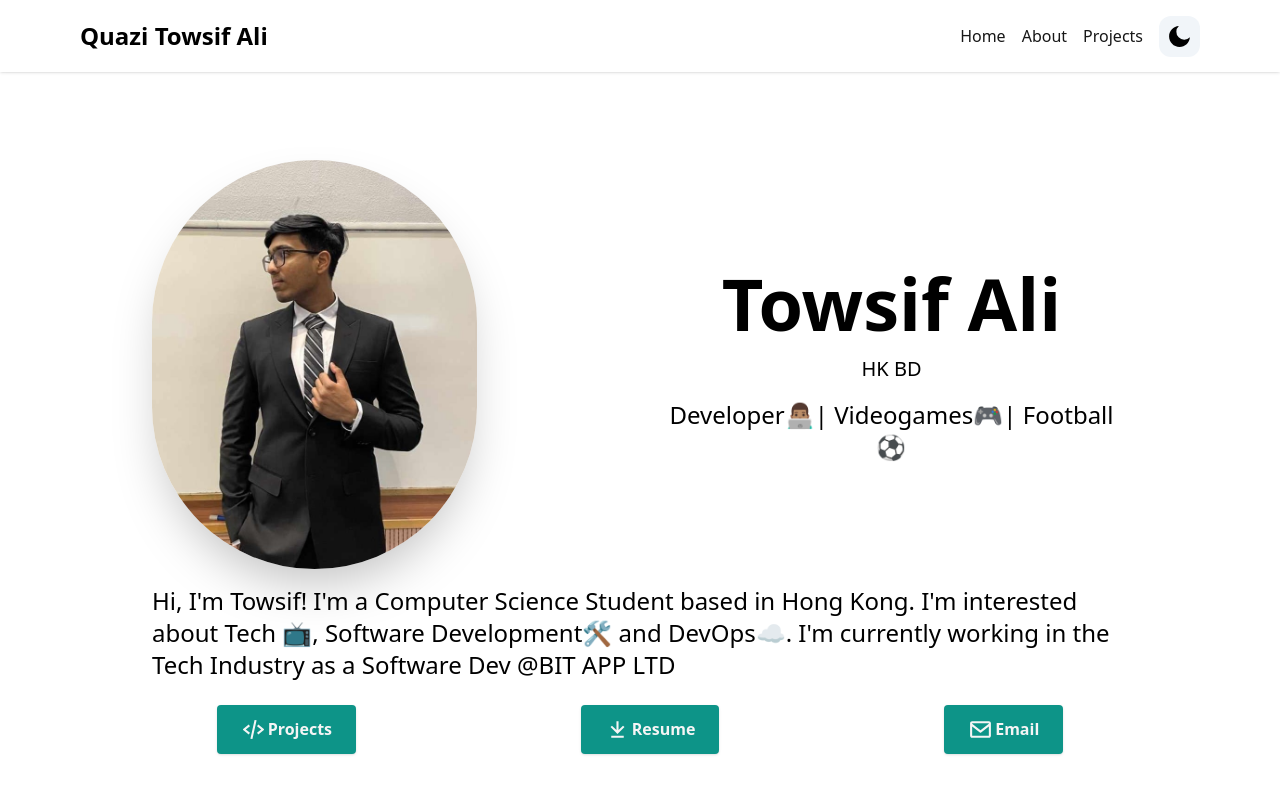
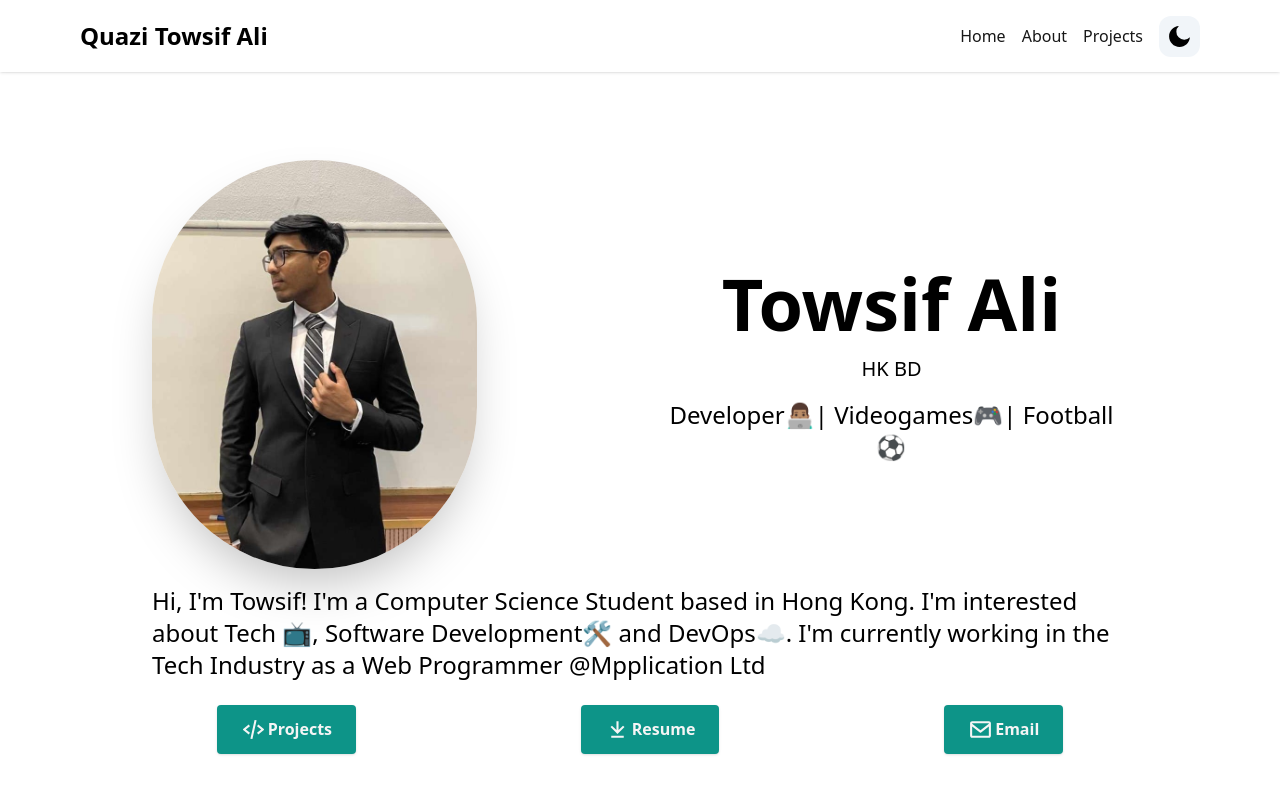
Before and after one commit to towsifali/Portfolio, a Next.js app: page / in a window 1280 px wide. Shown: the top 800 px of the page. Built offline with nearby package versions, Linux system fonts and the light colour scheme.

Commit message:
Changed Resume 2024 FEB | Mpplication job

```diff
--- a/components/HeroSection.tsx
+++ b/components/HeroSection.tsx
@@ -9,7 +9,7 @@ export default function HeroSection() {
   const DownloadResume = () => {
     var anchor = document.createElement("a");
     anchor.href =
-      "https://drive.google.com/file/d/1y4BjLzB4ffp98YCwfv5LQCqwXv_GVFo1/view?usp=sharing";
+      "https://drive.google.com/file/d/16uKl0jUHDpfTYhtCzOnpgTBn-ULkfvq8/view?usp=sharing";
     anchor.target = "_blank";
     anchor.download = "TOWSIF_RESUME";
     anchor.click();
@@ -50,7 +50,8 @@ export default function HeroSection() {
         <p className="text-lg mt-4 mb-6 md:text-2xl">
           Hi, I'm Towsif! I'm a Computer Science Student based in Hong Kong. I'm
           interested about Tech 📺, Software Development🛠 and DevOps☁️. I'm
-          currently working in the Tech Industry as a Software Dev @BIT APP LTD
+          currently working in the Tech Industry as a Web Programmer
+          @Mpplication Ltd
         </p>
       </div>
       <div className="text-center flex flex-row justify-evenly space-x-2 md:space-x-40 pb-20">
```
